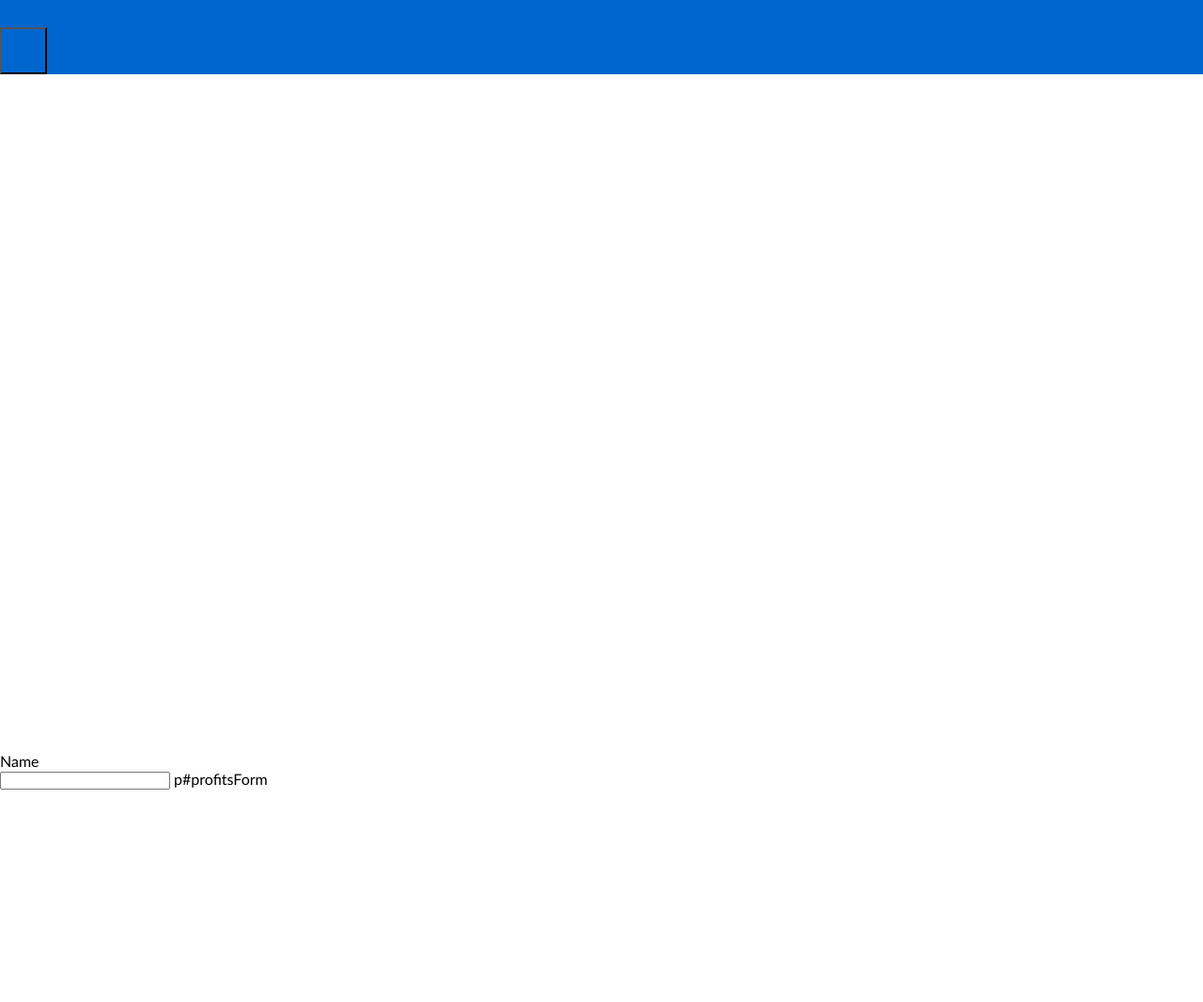
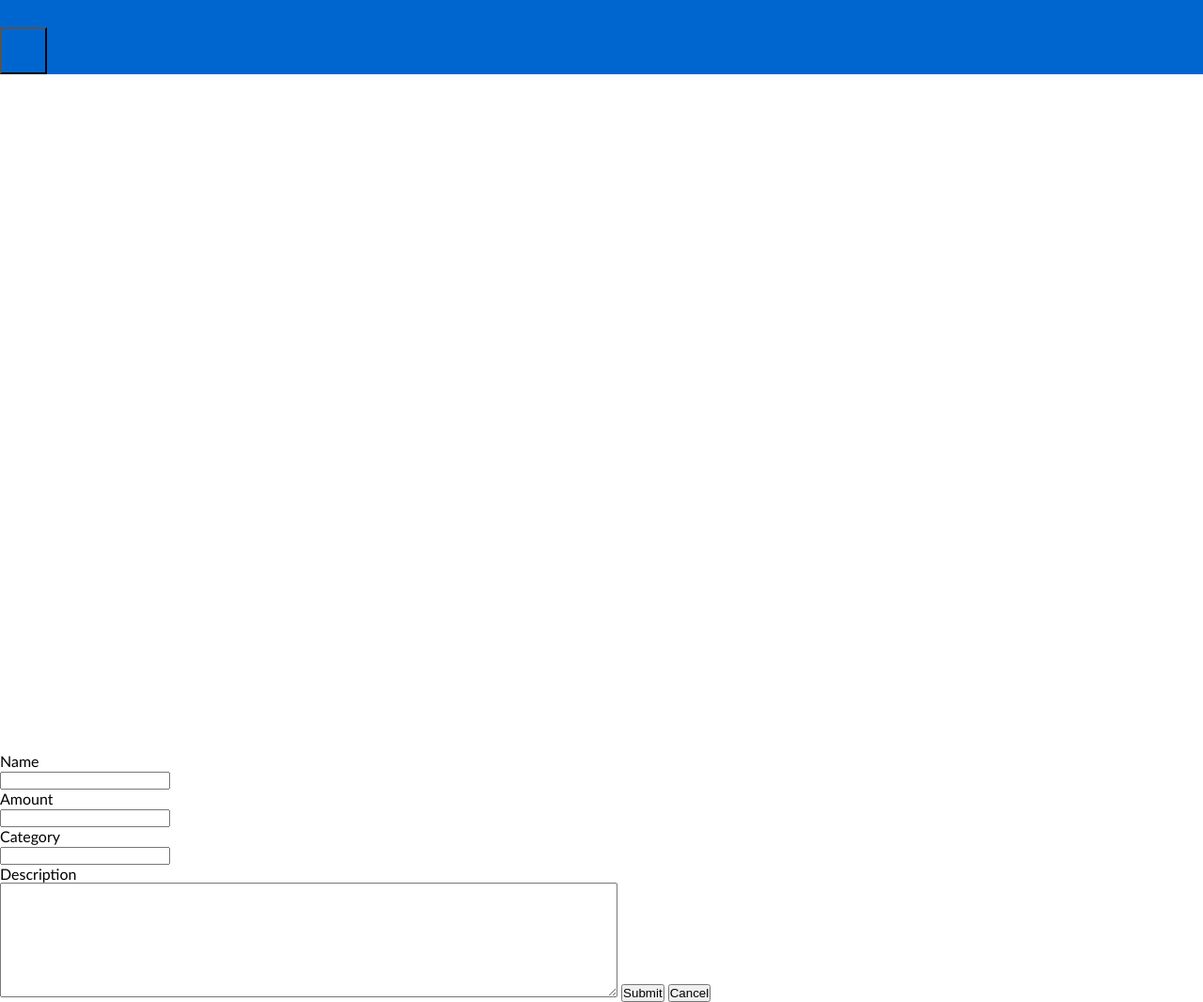
Before and after one commit to WaxyMocha/YourHomeBudget, an Electron app: page index.html in a window 1280 px wide. Shown: the whole page at 94% size. Before the commit the page ends 840 px from the top, so only its background shows below. Drawn offline with Linux system fonts and the light colour scheme; no server answers.

Commit message:
PreAlpha 0.0.1 up2

```diff
--- a/index.html
+++ b/index.html
@@ -32,8 +32,15 @@
 
     <section id="profitsForm">
       <p id="profitsFormName">Name</p>
-      <input type="text" id="ProfitsFormNameInput">
-      p#profitsForm
+      <input type="text" id="profitsFormNameInput">
+      <p id="profitsFormAmount">Amount</p>
+      <input type="number" id="ProfitsFormAmountInput" name="" value="">
+      <p id="profitsFormCategory">Category</p>
+      <input type="text" id="profitsFormCategoryInput">
+      <p id="profitsFormDesc">Description</p>
+      <textarea name="name" id="profitsFormDescInput" rows="8" cols="80"></textarea>
+      <button id="profitsFormSubmit">Submit</button>
+      <button id="profitsFormCancel">Cancel</button>
     </section>
 
     <!-- <div>Icons made by <a href="https://www.flaticon.com/authors/madebyoliver" title="Madebyoliver">Madebyoliver</a> from <a href="https://www.flaticon.com/" title="Flaticon">www.flaticon.com</a> is licensed by <a href="http://creativecommons.org/licenses/by/3.0/" title="Creative Commons BY 3.0" target="_blank">CC 3.0 BY</a></div> -->
```
